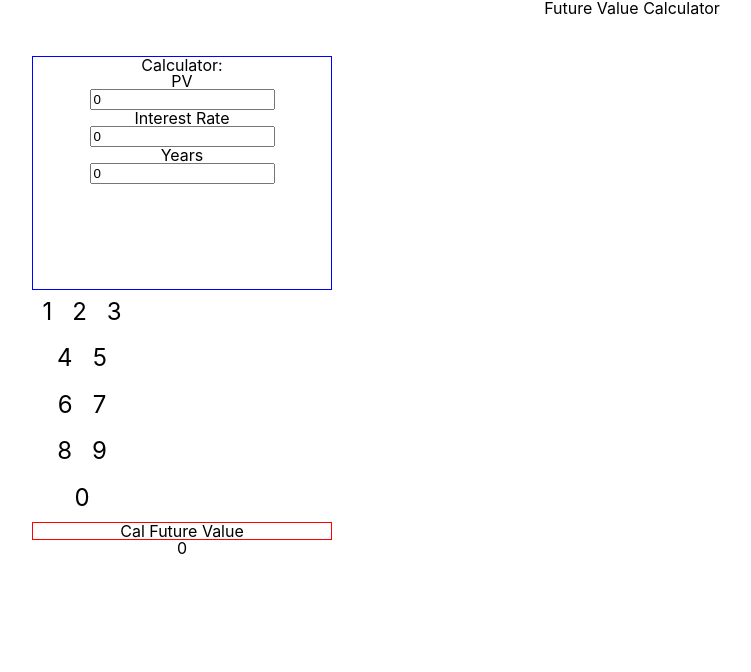
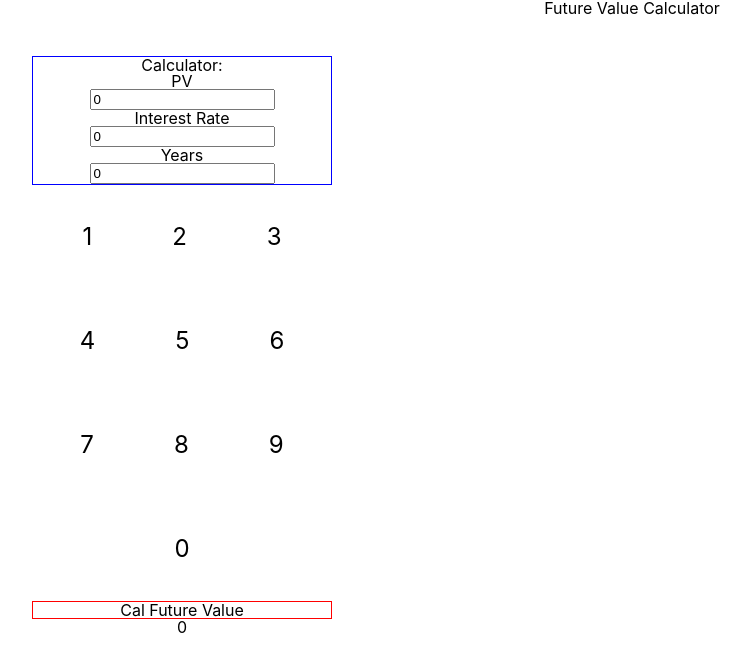
Before and after one commit to vanceleon/Finance_Calculator, a React (Create React App) app in the folder calculator/: page / in a window 1280 px wide. Shown: the top 672 px of the page, without its empty margins (8-759 px from the left). Built offline with nearby package versions, Linux system fonts and the light colour scheme.

Commit message:
button spacing

```diff
--- a/calculator/src/App.css
+++ b/calculator/src/App.css
@@ -68,14 +68,14 @@ justify-content: flex-end;
 
 .buttons{
   display: flex;
-  max-width: 100px;
-  height: 400px;
+  max-width: 300px;
+  height: 500px;
   justify-content: center;
   flex-wrap: wrap;
+  margin: 0 auto;
 }
 
 .number{
-  /* flex-wrap: wrap; */
   font-size: x-large;
-  padding: 10px;
+  padding: 40px;
 }
```
